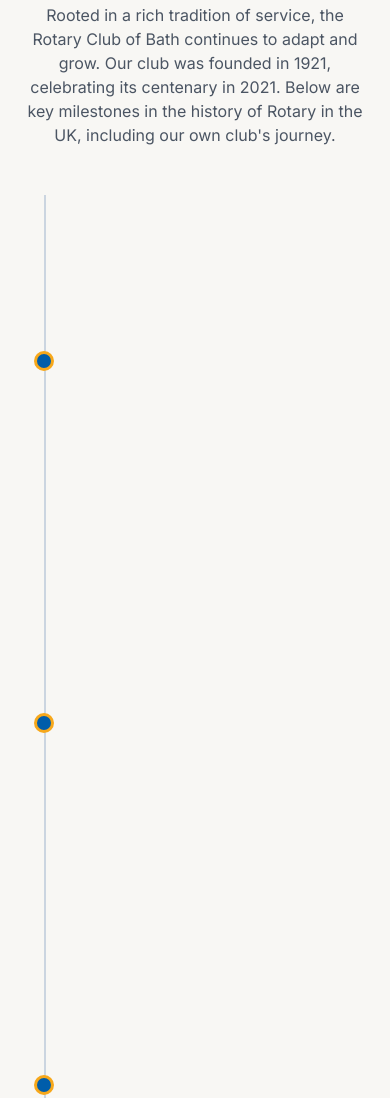
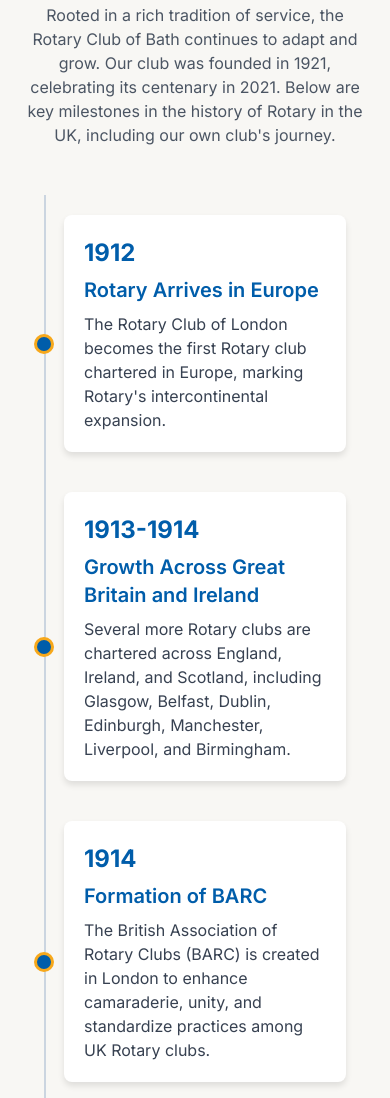
Before and after one commit to daveisshawesome/bath-rotary, a plain HTML site: page about-us.html in a window 390 px wide. Shown: the part 2674-3772 px from the top of the page. Drawn offline with nearby package versions, Linux system fonts and the light colour scheme.

Commit message:
Update about-us.html

```diff
--- a/about-us.html
+++ b/about-us.html
@@ -61,9 +61,10 @@
             display: flex;
             margin-bottom: 40px;
             position: relative;
+            align-items: center; /* Vertically align items */
         }
         .timeline-item:nth-child(odd) {
-            flex-direction: row-reverse;
+            flex-direction: row-reverse; /* Alternate content box side */
         }
         .timeline-item-content {
             width: calc(50% - 30px); /* 50% width minus half of dot size */
@@ -72,15 +73,12 @@
             border-radius: 8px;
             box-shadow: 0 4px 6px rgba(0, 0, 0, 0.1);
             position: relative;
-            opacity: 0; /* Initial state for animation */
-            transform: translateY(20px); /* Initial state for animation */
-            transition: opacity 0.6s ease-out, transform 0.6s ease-out;
         }
-     .timeline-item:nth-child(even).timeline-item-content {
-            margin-right: 30px;
+        .timeline-item:nth-child(even) .timeline-item-content {
+            margin-right: 30px; /* Push content to the left of the center line */
         }
-     .timeline-item:nth-child(odd).timeline-item-content {
-            margin-left: 30px;
+        .timeline-item:nth-child(odd) .timeline-item-content {
+            margin-left: 30px; /* Push content to the right of the center line */
         }
         .timeline-item-dot {
             width: 20px;
@@ -94,28 +92,14 @@
             transform: translate(-50%, -50%);
             z-index: 1;
         }
+        /* The year is now inside the content box, so its positioning is relative to the content box */
         .timeline-item-date {
-            position: absolute;
-            top: 50%;
-            transform: translateY(-50%);
             font-weight: bold;
             color: #005daa;
-            font-size: 1.125rem; /* text-lg */
-            opacity: 0; /* Initial state for animation */
-            transition: opacity 0.6s ease-out, transform 0.6s ease-out;
-        }
-     .timeline-item:nth-child(even).timeline-item-date {
-            left: calc(50% + 20px); /* Adjust position for even items */
-        }
-     .timeline-item:nth-child(odd).timeline-item-date {
-            right: calc(50% + 20px); /* Adjust position for odd items */
-        }
-
-        /* Animation class */
-     .timeline-item.is-visible.timeline-item-content,
-     .timeline-item.is-visible.timeline-item-date {
-            opacity: 1;
-            transform: translateY(0);
+            font-size: 2.5rem; /* Made years much larger */
+            margin-bottom: 10px; /* Space below the year */
+            display: block; /* Ensure it takes its own line */
+            text-align: center; /* Center the year within its box */
         }
 
         @media (max-width: 768px) {
@@ -124,23 +108,21 @@
                 transform: translateX(0);
             }
             .timeline-item {
-                flex-direction: row!important;
+                flex-direction: row !important; /* Ensure it's always row for mobile */
             }
             .timeline-item-content {
                 width: calc(100% - 60px);
-                margin-left: 40px!important;
-                margin-right: 0!important;
+                margin-left: 40px !important;
+                margin-right: 0 !important;
             }
             .timeline-item-dot {
                 left: 20px;
                 transform: translateX(-50%);
             }
             .timeline-item-date {
-                position: static;
-                transform: none;
-                margin-bottom: 10px;
-                text-align: left;
-                padding-left: 40px; /* Align with content */
+                font-size: 1.5rem; /* Adjust font size for mobile */
+                margin-bottom: 5px; /* Smaller margin on mobile */
+                text-align: left; /* Align left on mobile */
             }
         }
     </style>
@@ -220,49 +202,49 @@
 
                 <div class="timeline max-w-4xl mx-auto">
                     <div class="timeline-item">
-                        <div class="timeline-item-date">1912</div>
                         <div class="timeline-item-dot"></div>
                         <div class="timeline-item-content">
+                            <span class="timeline-item-date">1912</span>
                             <h3 class="text-xl font-semibold text-[#005daa] mb-2">Rotary Arrives in Europe</h3>
                             <p class="text-gray-700">The Rotary Club of London becomes the first Rotary club chartered in Europe, marking Rotary's intercontinental expansion.</p>
                         </div>
                     </div>
                     <div class="timeline-item">
-                        <div class="timeline-item-date">1913-1914</div>
                         <div class="timeline-item-dot"></div>
                         <div class="timeline-item-content">
+                            <span class="timeline-item-date">1913-1914</span>
                             <h3 class="text-xl font-semibold text-[#005daa] mb-2">Growth Across Great Britain and Ireland</h3>
                             <p class="text-gray-700">Several more Rotary clubs are chartered across England, Ireland, and Scotland, including Glasgow, Belfast, Dublin, Edinburgh, Manchester, Liverpool, and Birmingham.</p>
                         </div>
                     </div>
                     <div class="timeline-item">
-                        <div class="timeline-item-date">1914</div>
                         <div class="timeline-item-dot"></div>
                         <div class="timeline-item-content">
+                            <span class="timeline-item-date">1914</span>
                             <h3 class="text-xl font-semibold text-[#005daa] mb-2">Formation of BARC</h3>
                             <p class="text-gray-700">The British Association of Rotary Clubs (BARC) is created in London to enhance camaraderie, unity, and standardize practices among UK Rotary clubs.</p>
                         </div>
                     </div>
                     <div class="timeline-item">
-                        <div class="timeline-item-date">1921</div>
                         <div class="timeline-item-dot"></div>
                         <div class="timeline-item-content">
+                            <span class="timeline-item-date">1921</span>
                             <h3 class="text-xl font-semibold text-[#005daa] mb-2">Rotary Club of Bath Founded</h3>
                             <p class="text-gray-700">The Rotary Club of Bath, UK, is officially founded, joining the growing network of clubs dedicated to service across Great Britain and Ireland.</p>
                         </div>
                     </div>
                     <div class="timeline-item">
-                        <div class="timeline-item-date">2021</div>
                         <div class="timeline-item-dot"></div>
                         <div class="timeline-item-content">
+                            <span class="timeline-item-date">2021</span>
                             <h3 class="text-xl font-semibold text-[#005daa] mb-2">Centenary Celebration</h3>
                             <p class="text-gray-700">The Rotary Club of Bath proudly celebrates 100 years of dedicated service to the local community and contributions to Rotary's global initiatives.</p>
                         </div>
                     </div>
                     <div class="timeline-item">
-                        <div class="timeline-item-date">Present Day</div>
                         <div class="timeline-item-dot"></div>
                         <div class="timeline-item-content">
+                            <span class="timeline-item-date">Present Day</span>
                             <h3 class="text-xl font-semibold text-[#005daa] mb-2">Evolution to RIBI</h3>
                             <p class="text-gray-700">BARC evolves into Rotary International in Great Britain and Ireland (RIBI), which remains the only territorial unit within Rotary International today, fostering a strong network of clubs across the UK and Ireland.</p>
                         </div>
@@ -324,28 +306,6 @@
             });
 
             document.getElementById('year').textContent = new Date().getFullYear();
-
-            // Timeline animation functionality
-            const timelineItems = document.querySelectorAll('.timeline-item');
-
-            const observerOptions = {
-                root: null, // viewport
-                rootMargin: '0px',
-                threshold: 0.2 // Trigger when 20% of the item is visible
-            };
-
-            const observer = new IntersectionObserver((entries, observer) => {
-                entries.forEach(entry => {
-                    if (entry.isIntersecting) {
-                        entry.target.classList.add('is-visible');
-                        observer.unobserve(entry.target); // Stop observing once visible
-                    }
-                });
-            }, observerOptions);
-
-            timelineItems.forEach(item => {
-                observer.observe(item);
-            });
         });
     </script>
 </body>
```
Lines whose indentation alone changed are shown as unchanged.
